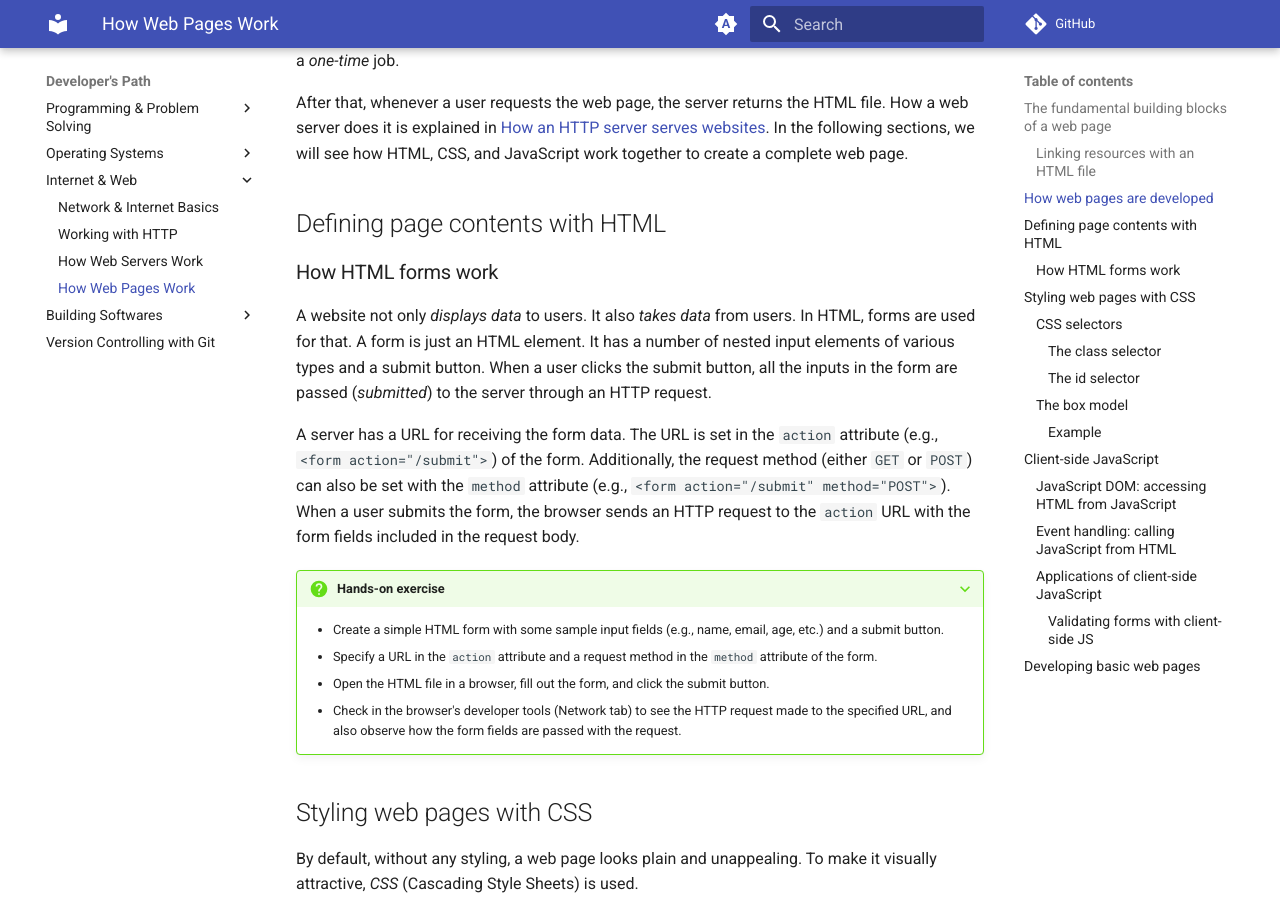
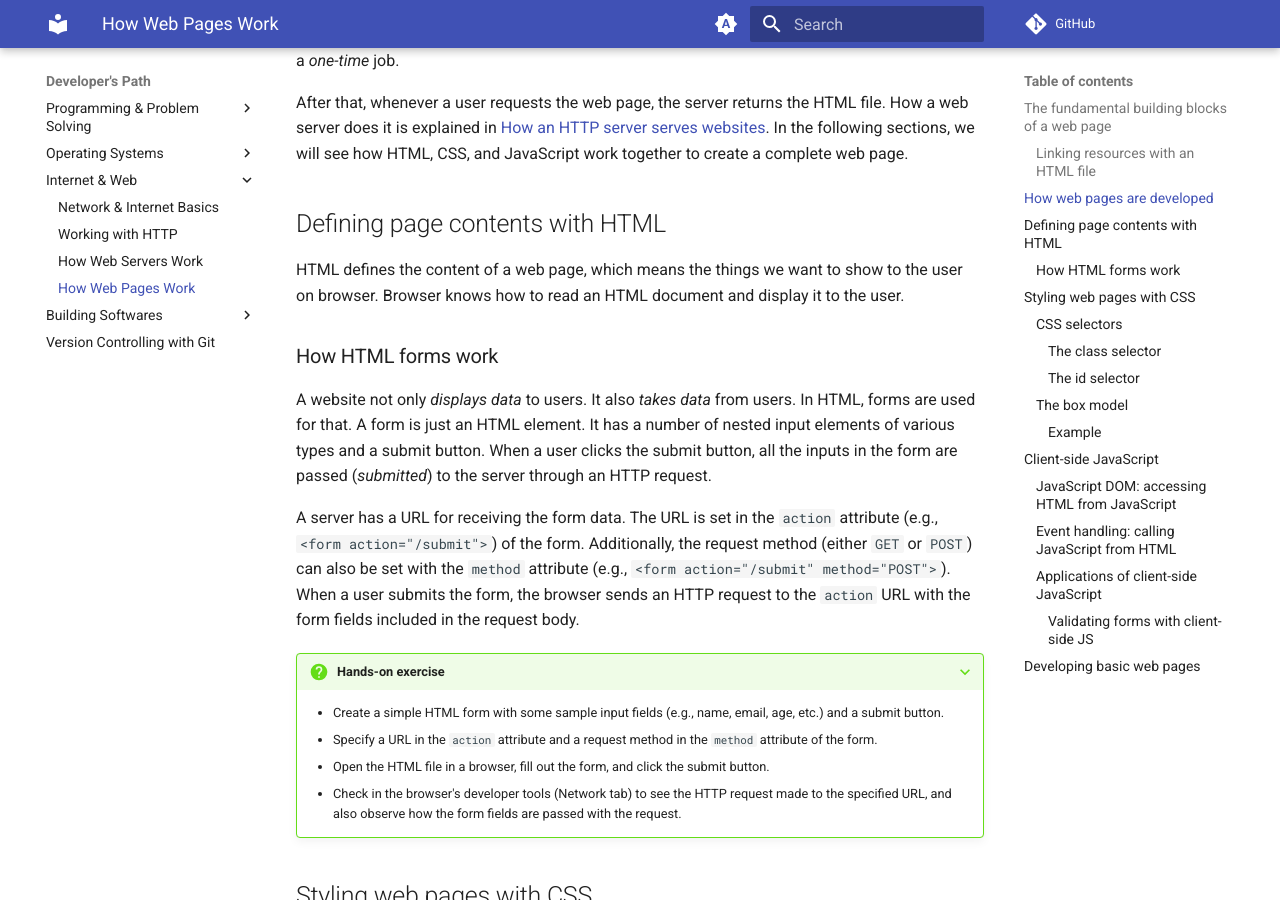
Before and after one commit to gharials/dev-path, an MkDocs documentation site: the page built from docs/internet-web/web-pages.md, in a window 1280 px wide and 900 px high, scrolled down 1731 px. Built offline with MkDocs 1.6.1 and Material for MkDocs 9.7.7, drawn with Linux system fonts in a browser that asks for light colours; comment, search, counter and statistics services are not loaded.

Commit message:
introductory paragraph form HTML.

```diff
--- a/docs/internet-web/web-pages.md
+++ b/docs/internet-web/web-pages.md
@@ -65,6 +65,8 @@ A programmer creates an HTML file, containing the content that she wants to show
 After that, whenever a user requests the web page, the server returns the HTML file. How a web server does it is explained in [How an HTTP server serves websites](./web-servers.md#how-an-http-server-serves-websites). In the following sections, we will see how HTML, CSS, and JavaScript work together to create a complete web page.
 
 ## Defining page contents with HTML
+
+HTML defines the content of a web page, which means the things we want to show to the user on browser. Browser knows how to read an HTML document and display it to the user.
 
 ### How HTML forms work
 
```
